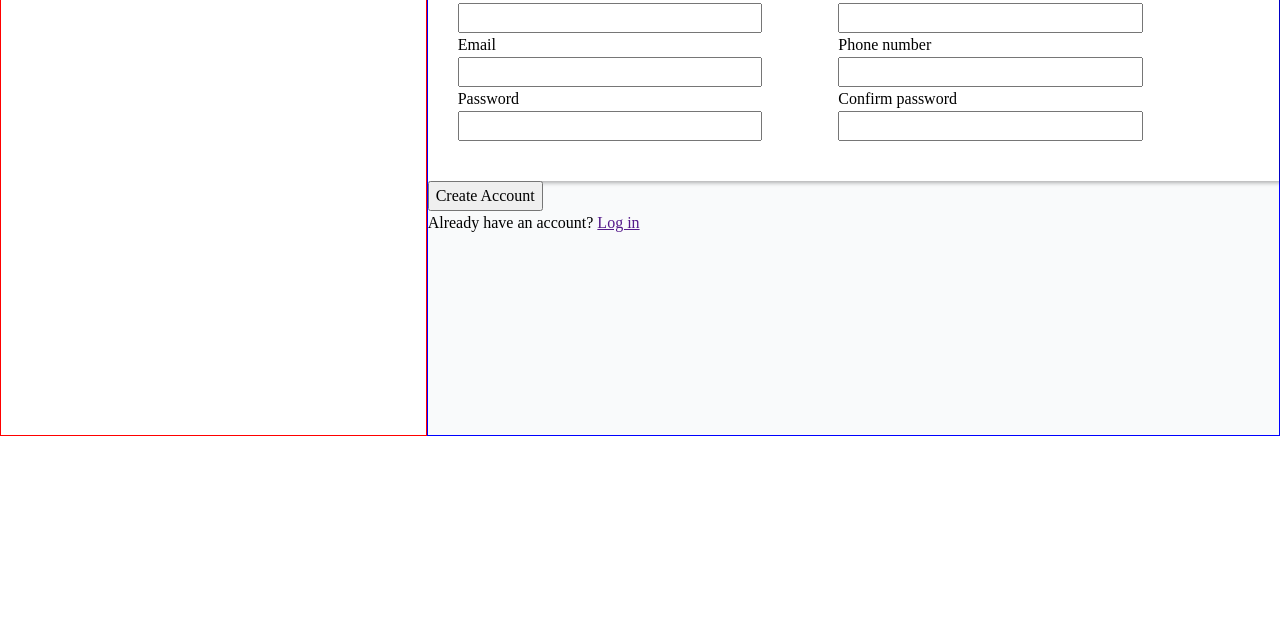
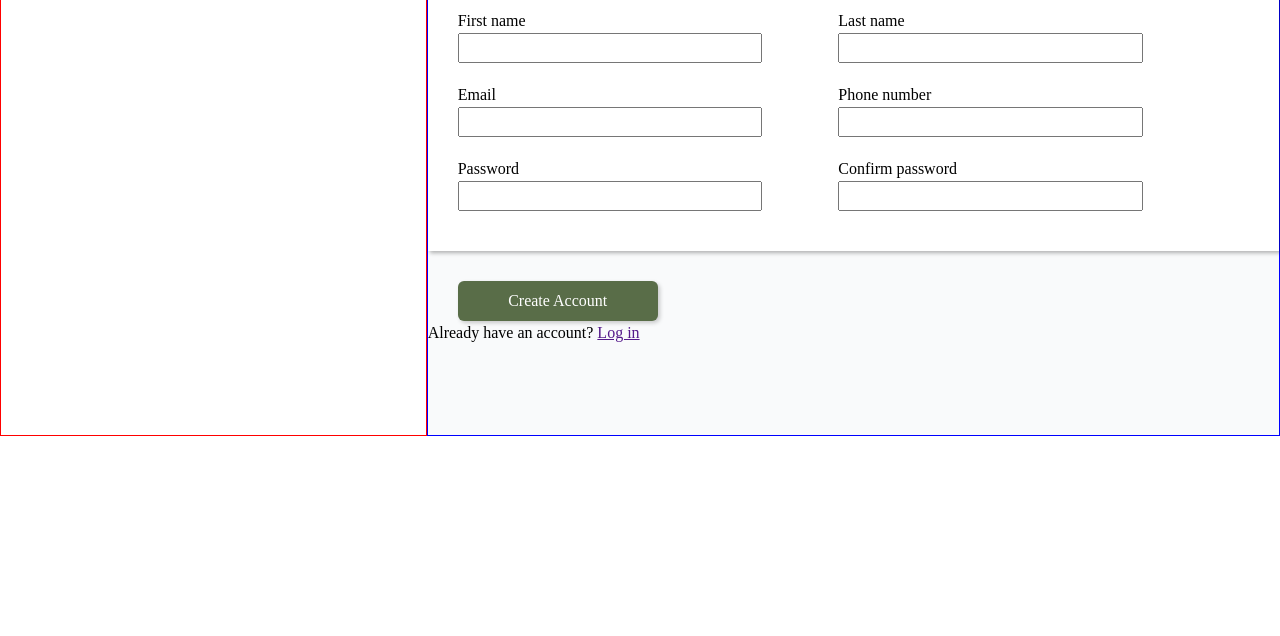
Before and after one commit to wishyrater/odin-sign-up, a plain HTML site: page index.html in a window 1280 px wide. Shown: the part 164-800 px from the top of the page. Drawn offline with Linux system fonts and the light colour scheme.

Commit message:
Add styling to submit button

```diff
--- a/index.html
+++ b/index.html
@@ -53,7 +53,7 @@
                     </div>
                 </fieldset>
 
-                <button type="submit">Create Account</button>
+                <div class="button-container"><button type="submit">Create Account</button></div>
             </form>
         </div>
         <div id="outro-text">
--- a/styles.css
+++ b/styles.css
@@ -31,6 +31,8 @@ p, h1, h2, h3, h4, h5, h6 {
 
 /* || Color palette */
 :root {
+    --color-gray: #F9FAFB;
+    --color-green: #596D48;
 }
 
 /* || Page styling */
@@ -64,7 +66,7 @@ input {
 
 fieldset {
     background-color: white;
-    padding: 10px 60px 40px 30px;
+    padding: 20px 60px 40px 30px;
     border: none;
 
     box-shadow: 2px 2px 4px rgba(0, 0, 0, 0.3);
@@ -72,6 +74,7 @@ fieldset {
 
 .form-row {
     display: flex;
+    margin-top: 20px;
 }
 
 .form-item  {
@@ -79,3 +82,17 @@ fieldset {
     flex-direction: column;
     width: 100%;
 }
+
+.button-container {
+    padding: 30px 0 0 30px;
+}
+
+button[type="submit"] {
+    color: white;
+    border: none;
+    border-radius: 6px;
+    width: 200px;
+    height: 40px;
+    background-color: var(--color-green);
+    box-shadow: 2px 2px 4px rgba(0, 0, 0, 0.2);
+}
```
